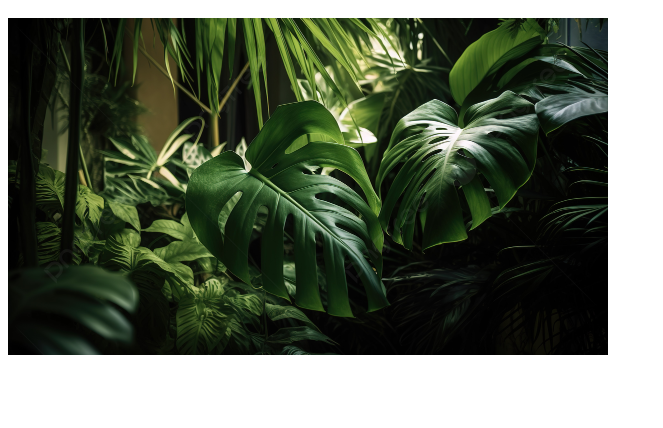
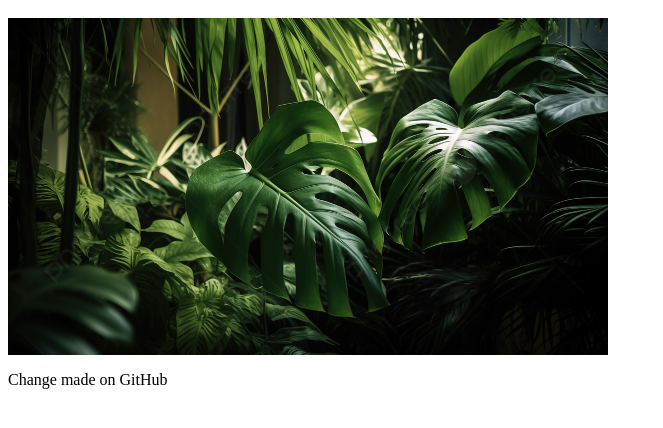
Before and after one commit to apoorva2312/practice, a plain HTML site: page index.html in a window 1280 px wide. Shown: the part 48-476 px from the top of the page, without its empty margins (0-663 px from the left). Drawn offline with Linux system fonts and the light colour scheme.

Commit message:
inserted on github

```diff
--- a/index.html
+++ b/index.html
@@ -1,2 +1,3 @@
 <h1>Hello Git</h1>
 <img src="./forest.jpg" width="600px" />
+<p>Change made on GitHub</p>
```
